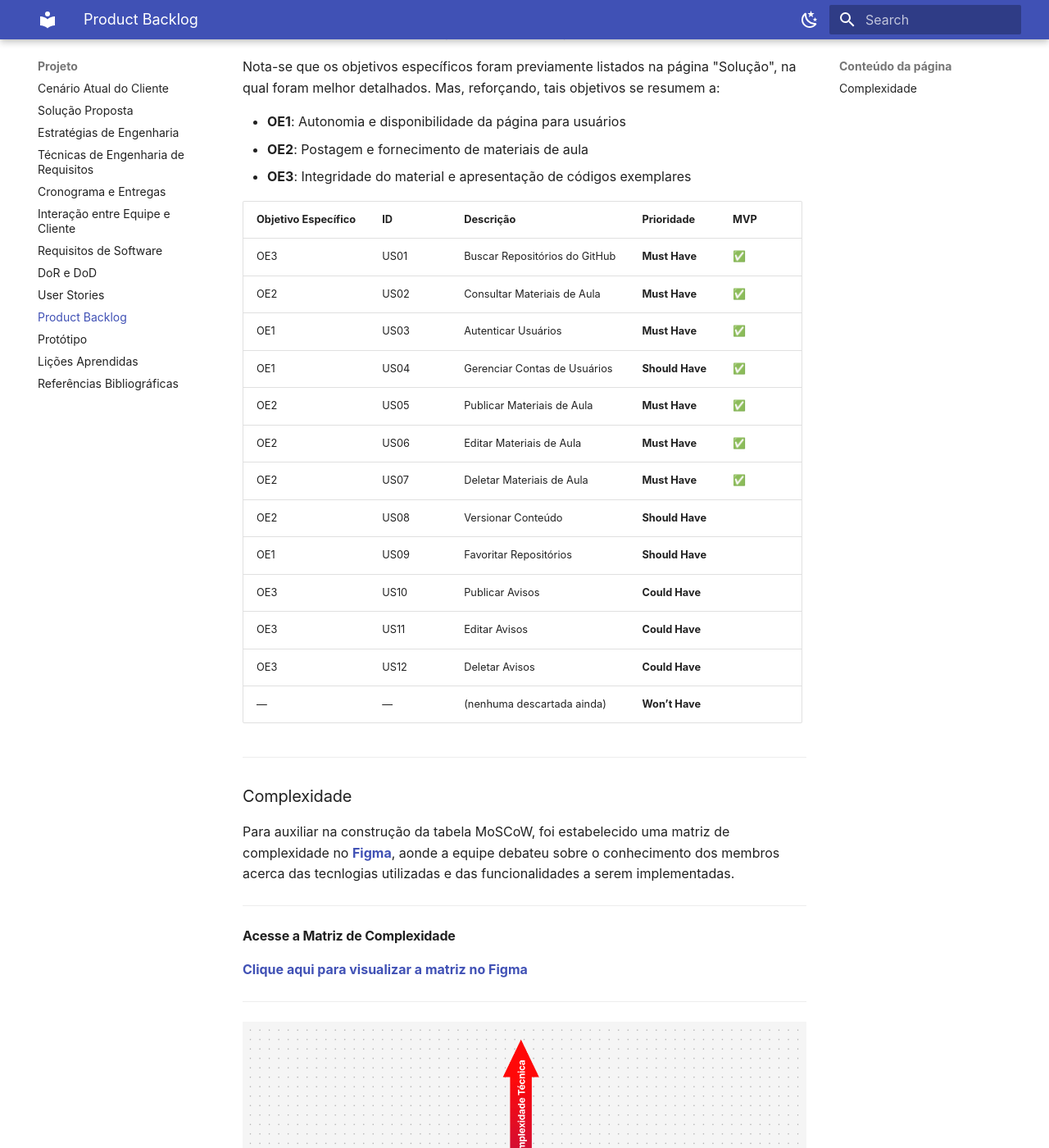
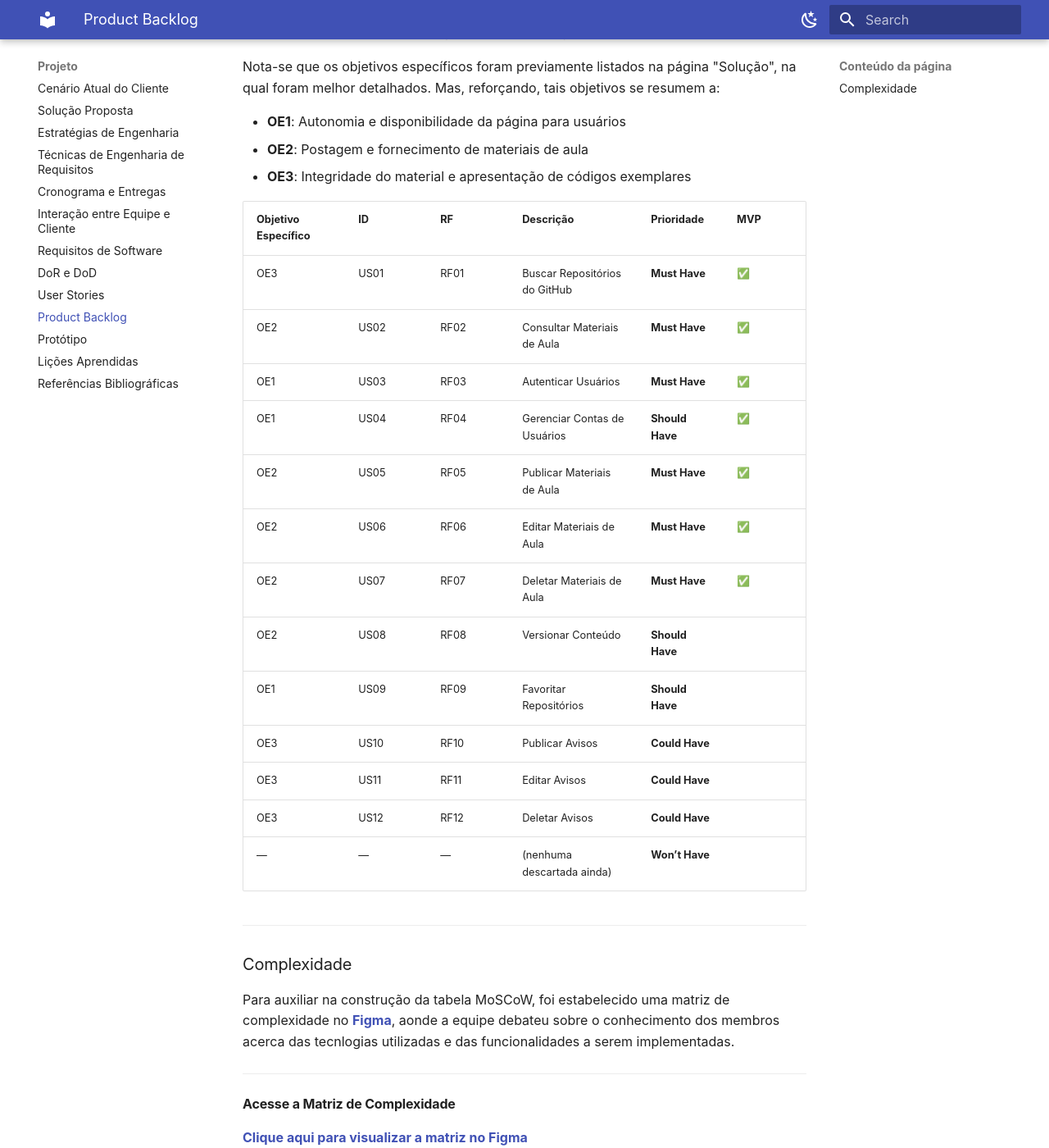
Before and after one commit to mdsreq-fga-unb/REQ-2025.2-T01-DataBuilders, an MkDocs documentation site: the page built from docs/visao_produto/product_backlog.md, in a window 1280 px wide and 1400 px high, scrolled down 605 px. Shown: the whole window at 82% size. Built offline with MkDocs 1.6.1 and Material for MkDocs 9.7.7, drawn with Linux system fonts in a browser that asks for light colours; some web fonts are replaced.

Commit message:
feat: Ajusta tabela do Product Backlog
- adicionada coluna de RF à tabela do Product Backlog

```diff
--- a/docs/visao_produto/product_backlog.md
+++ b/docs/visao_produto/product_backlog.md
@@ -17,21 +17,21 @@ Nota-se que os objetivos específicos foram previamente listados na página "Sol
 - **OE2**: Postagem e fornecimento de materiais de aula
 - **OE3**: Integridade do material e apresentação de códigos exemplares
 
-| Objetivo Específico | ID   | Descrição                     | Prioridade      | MVP |
-| ------------------- | ---- | ----------------------------- | --------------- | --- |
-| OE3                 | US01 | Buscar Repositórios do GitHub | **Must Have**   | ✅   |
-| OE2                 | US02 | Consultar Materiais de Aula   | **Must Have**   | ✅   |
-| OE1                 | US03 | Autenticar Usuários           | **Must Have**   | ✅   |
-| OE1                 | US04 | Gerenciar Contas de Usuários  | **Should Have** | ✅   |
-| OE2                 | US05 | Publicar Materiais de Aula    | **Must Have**   | ✅   |
-| OE2                 | US06 | Editar Materiais de Aula      | **Must Have**   | ✅   |
-| OE2                 | US07 | Deletar Materiais de Aula     | **Must Have**   | ✅   |
-| OE2                 | US08 | Versionar Conteúdo            | **Should Have** |     |
-| OE1                 | US09 | Favoritar Repositórios        | **Should Have** |     |
-| OE3                 | US10 | Publicar Avisos               | **Could Have**  |     |
-| OE3                 | US11 | Editar Avisos                 | **Could Have**  |     |
-| OE3                 | US12 | Deletar Avisos                | **Could Have**  |     |
-| —                   | —    | (nenhuma descartada ainda)    | **Won’t Have**  |     |
+| Objetivo Específico | ID   |  RF   | Descrição                     | Prioridade      | MVP |
+| ------------------- | ---- |  ---- | ----------------------------- | --------------- | --- |
+| OE3                 | US01 |  RF01 | Buscar Repositórios do GitHub | **Must Have**   | ✅   |
+| OE2                 | US02 |  RF02 | Consultar Materiais de Aula   | **Must Have**   | ✅   |
+| OE1                 | US03 |  RF03 | Autenticar Usuários           | **Must Have**   | ✅   |
+| OE1                 | US04 |  RF04 | Gerenciar Contas de Usuários  | **Should Have** | ✅   |
+| OE2                 | US05 |  RF05 | Publicar Materiais de Aula    | **Must Have**   | ✅   |
+| OE2                 | US06 |  RF06 | Editar Materiais de Aula      | **Must Have**   | ✅   |
+| OE2                 | US07 |  RF07 | Deletar Materiais de Aula     | **Must Have**   | ✅   |
+| OE2                 | US08 |  RF08 | Versionar Conteúdo            | **Should Have** |     |
+| OE1                 | US09 |  RF09 | Favoritar Repositórios        | **Should Have** |     |
+| OE3                 | US10 |  RF10 | Publicar Avisos               | **Could Have**  |     |
+| OE3                 | US11 |  RF11 | Editar Avisos                 | **Could Have**  |     |
+| OE3                 | US12 |  RF12 | Deletar Avisos                | **Could Have**  |     |
+| —                   | —    |  —    | (nenhuma descartada ainda)    | **Won’t Have**  |     |
 
 ---
 
```
